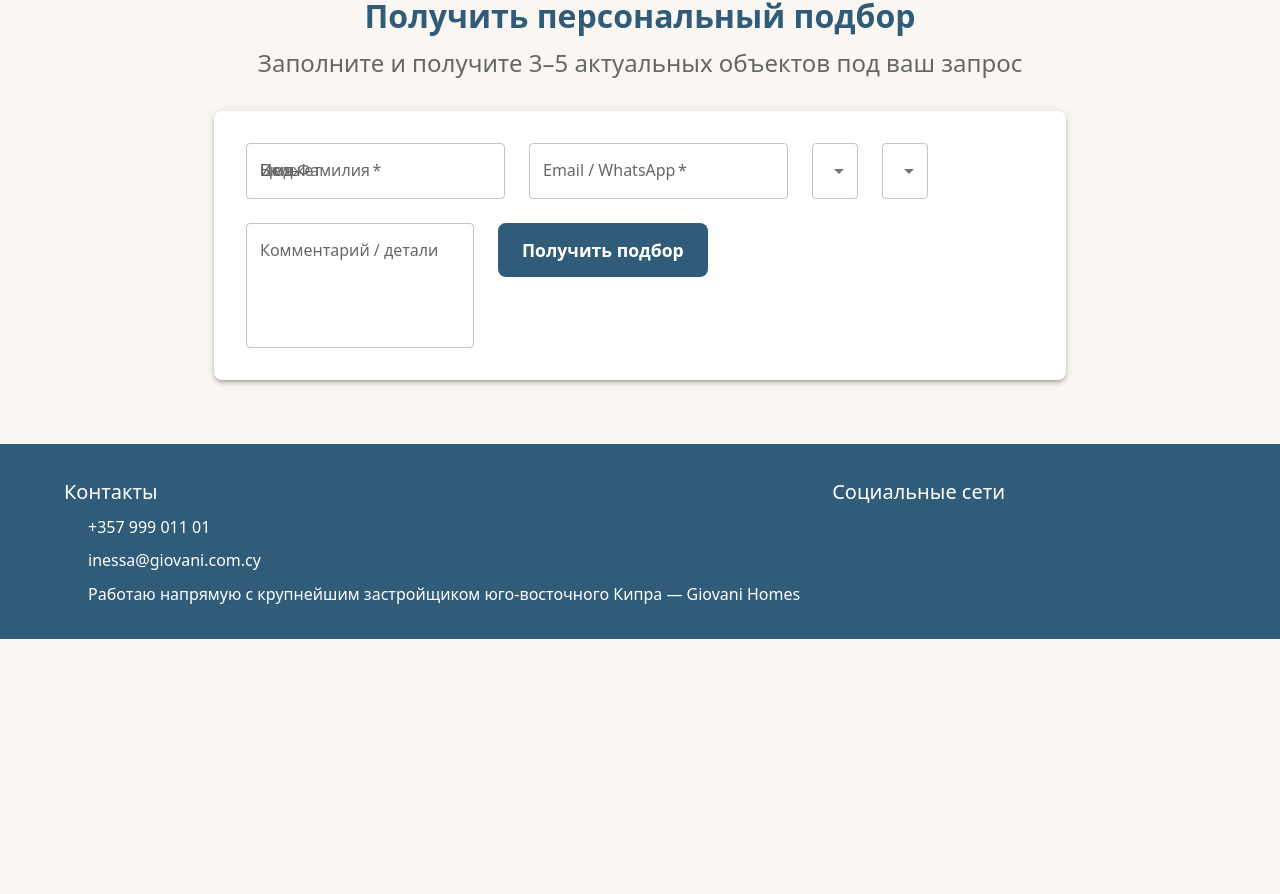
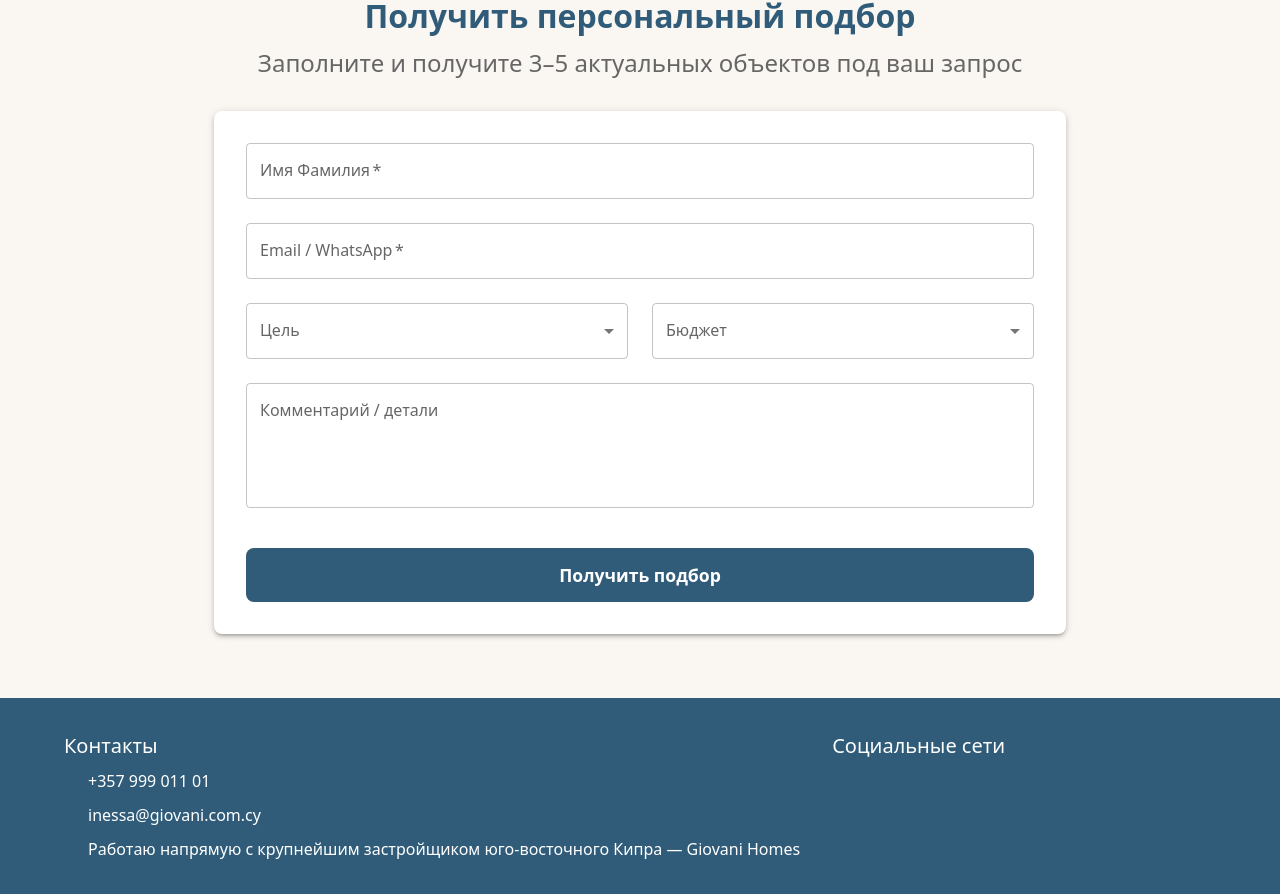
Before and after one commit to B0user/rel, a React (Vite) app: page / in a window 1280 px wide. Shown: the part 4246-5140 px from the top of the page. Before the commit the page ends 4885 px from the top, so only its background shows below. Built offline with nearby package versions, Linux system fonts and the light colour scheme; some icons are missing.

Commit message:
fixed form

```diff
--- a/src/pages/LandingPage.jsx
+++ b/src/pages/LandingPage.jsx
@@ -555,27 +555,27 @@ const LandingPage = () => {
               borderRadius: 2
             }}
           >
-            <FormControl fullWidth component="form" noValidate autoComplete="off">
-              <Grid container spacing={3}>
-                <Grid item>
+            <FormControl fullWidth component="form" noValidate autoComplete="off" sx={{ display: 'flex', flexDirection: 'column', gap: 3 }}>
               <TextField
                 fullWidth
                 required
+                name="fullName"
                 label="Имя Фамилия"
                 variant="outlined"
               />
-                </Grid>
-                <Grid item xs={12}>
               <TextField
                 fullWidth
                 required
+                name="contact"
                 label="Email / WhatsApp"
                 variant="outlined"
               />
-                </Grid>
-                <Grid item xs={12} sm={6}>
-                  <InputLabel>Цель</InputLabel>
+              <Box sx={{ display: 'flex', gap: 3, flexDirection: { xs: 'column', sm: 'row' } }}>
+                <FormControl fullWidth>
+                  <InputLabel id="purpose-label">Цель</InputLabel>
                   <Select
+                    labelId="purpose-label"
+                    name="purpose"
                     label="Цель"
                     defaultValue=""
                   >
@@ -585,10 +585,12 @@ const LandingPage = () => {
                       </MenuItem>
                     ))}
                   </Select>
-                </Grid>
-                <Grid item xs={12} sm={6}>
-                  <InputLabel>Бюджет</InputLabel>
+                </FormControl>
+                <FormControl fullWidth>
+                  <InputLabel id="budget-label">Бюджет</InputLabel>
                   <Select
+                    labelId="budget-label"
+                    name="budget"
                     label="Бюджет"
                     defaultValue=""
                   >
@@ -598,32 +600,31 @@ const LandingPage = () => {
                       </MenuItem>
                     ))}
                   </Select>
-                </Grid>
-                <Grid item xs={12}>
+                </FormControl>
+              </Box>
               <TextField
                 fullWidth
                 multiline
                 rows={4}
+                name="comment"
                 label="Комментарий / детали"
                 variant="outlined"
               />
-                </Grid>
-                <Grid item xs={12}>
               <Button
                 fullWidth
                 variant="contained"
                 color="primary"
                 size="large"
+                type="submit"
                 sx={{
                   py: 1.5,
                   fontSize: '1.1rem',
-                      fontWeight: 600
+                  fontWeight: 600,
+                  mt: 2
                 }}
               >
                 Получить подбор
               </Button>
-                </Grid>
-              </Grid>
             </FormControl>
           </Paper>
         </Container>
```
Lines whose indentation alone changed are shown as unchanged.
